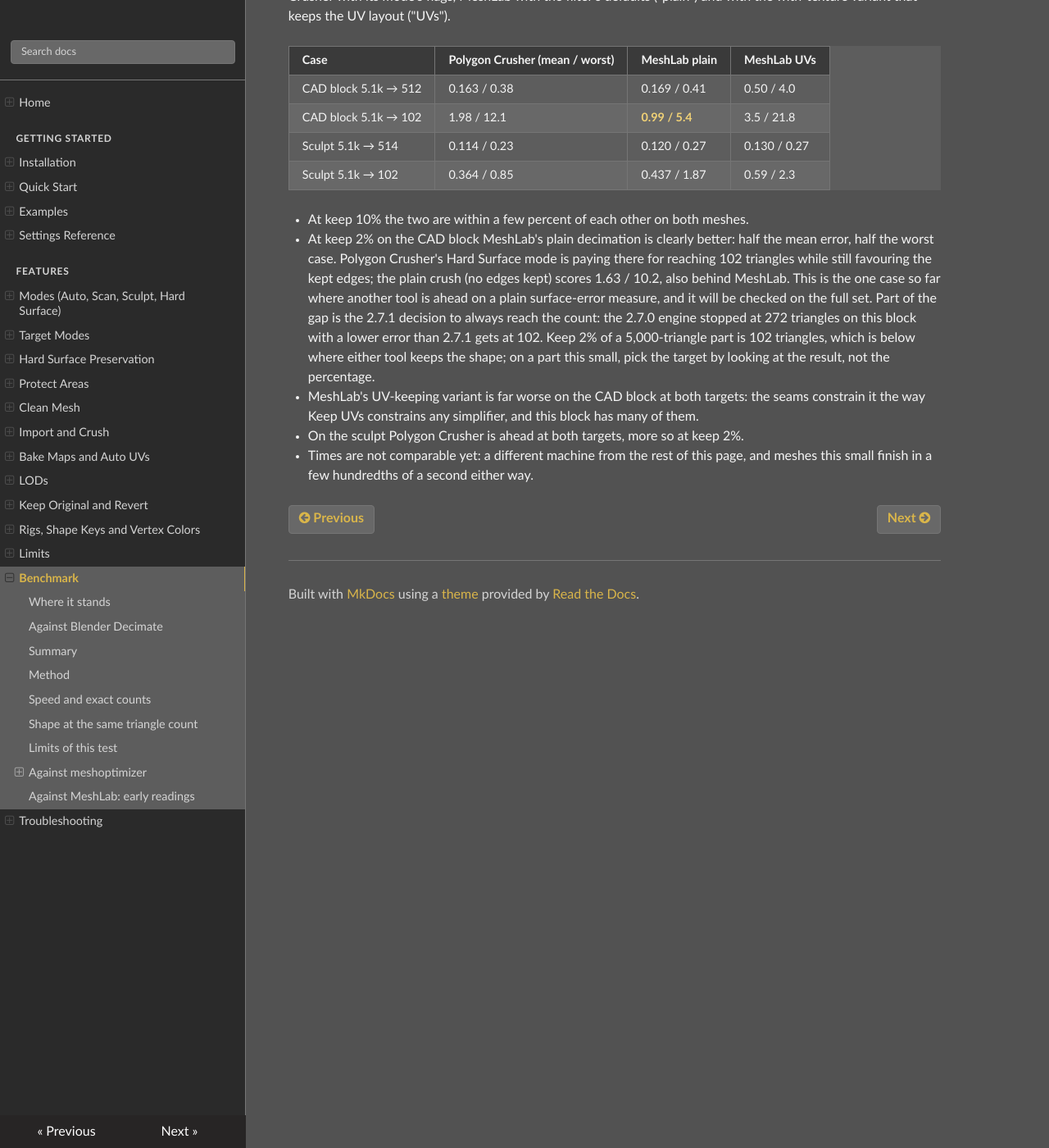
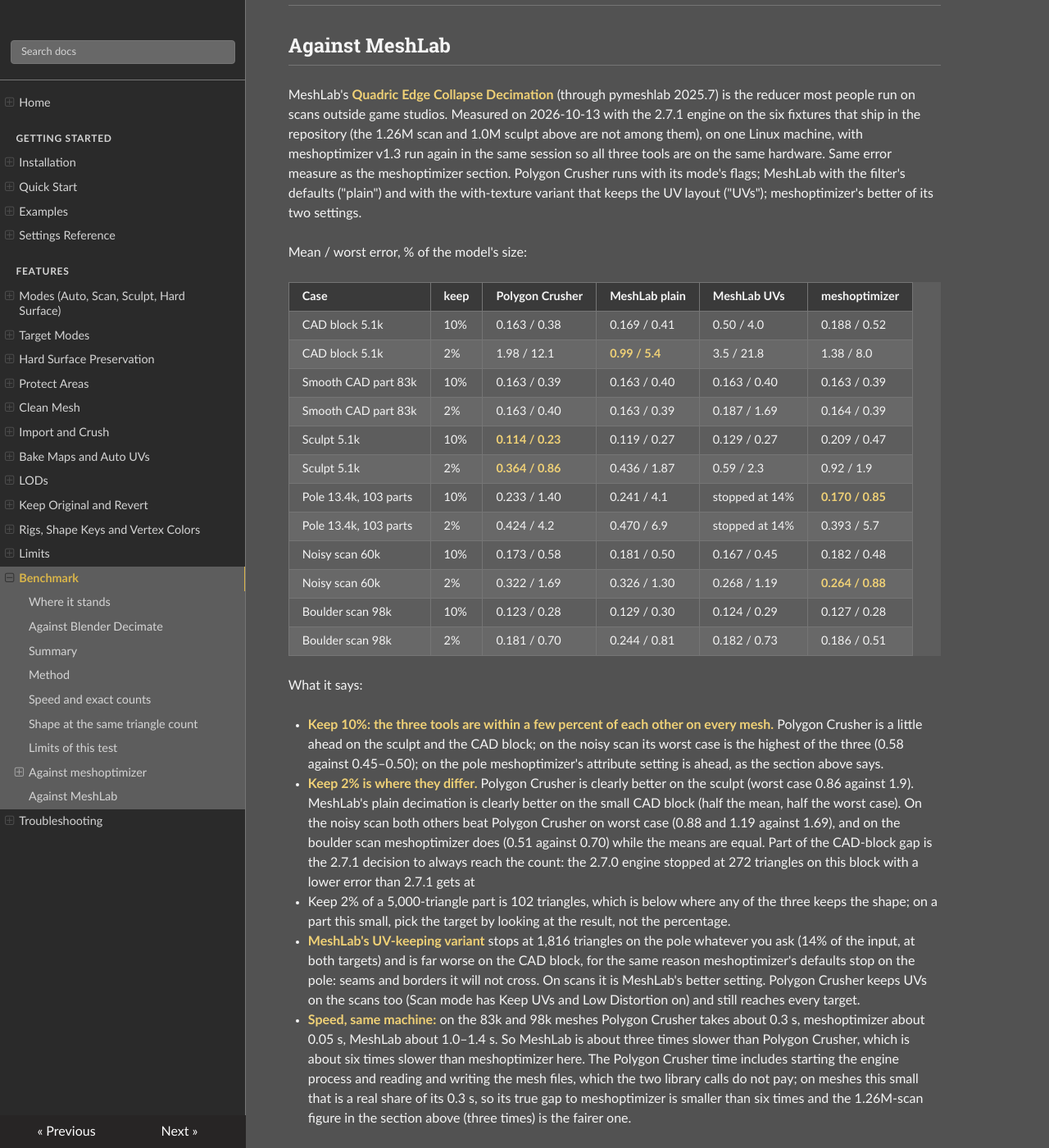
Before and after one commit to henriquevlopes/polygon-crusher-9000-docs, an MkDocs documentation site: the page built from docs/benchmark.md, in a window 1280 px wide and 1400 px high, scrolled down 5257 px. Shown: the whole window at 82% size. Built offline with MkDocs 1.6.1, drawn with Linux system fonts in a browser that asks for light colours; some of the changed text lies outside the part shown.

Commit message:
docs(benchmark): MeshLab on all six fixtures, three tools on one machine
Replaces the two-mesh early readings with the full Linux run: PC ahead on
the sculpt, MeshLab ahead on the small CAD block at keep 2%, meshoptimizer
and MeshLab ahead on the noisy scan's worst case at keep 2%, MeshLab's
UV-keeping variant stalls on the pole; same-machine timings for all three.

Co-Authored-By: Claude Fable 5.1 <noreply@anthropic.com>
Claude-Session: https://claude.ai/code/session_01BzotSynbdfExqM4qMYBT18

```diff
--- a/docs/benchmark.md
+++ b/docs/benchmark.md
@@ -2,9 +2,9 @@
 
 ## Where it stands
 
-Two comparisons have been measured in full, both with the repo's own test
-harnesses, plus a first look at MeshLab on two small meshes. Nothing else
-has been, so this page makes no claims about Simplygon, InstaLOD, ZBrush
+Three comparisons have been measured, all with the repo's own test
+harnesses: Blender Decimate, meshoptimizer and MeshLab. Nothing else has
+been, so this page makes no claims about Simplygon, InstaLOD, ZBrush
 Decimation Master or any other reducer.
 
 **Against Blender Decimate** (2026-10-10, engine 2.3.2):
@@ -31,14 +31,26 @@ Decimation Master or any other reducer.
 - meshoptimizer is about three times faster, on one core; Polygon Crusher
   uses all cores. On a single core the gap would be wider.
 
-**Against MeshLab** (early readings, two meshes, see below): about the
-same at keep 10%; MeshLab's plain decimation is better on the small CAD
-block at keep 2%, and its UV-keeping variant is much worse there.
+**Against MeshLab** (2026-10-13, engine 2.7.1, six meshes, see below):
 
-In short: a match for the best open-source simplifier on surface error,
-slower per core, better integrated for Blender work, and since 2.7.1 no
-longer the tool that falls over on multi-part hard-surface models, without
-being the best one on those either. The sections below show the numbers.
+- About the same at keep 10% on everything; Polygon Crusher a little ahead
+  on the sculpt and the CAD block, MeshLab a little ahead on worst case on
+  the noisy scan.
+- At keep 2% it splits: Polygon Crusher is clearly better on the sculpt,
+  MeshLab clearly better on the small CAD block, and on the noisy scan
+  both meshoptimizer and MeshLab have a lower worst case.
+- MeshLab's UV-keeping variant stops short of the target on the pole and
+  is far worse on the CAD block; its plain decimation reaches every
+  target.
+- On the same machine MeshLab is about three times slower than Polygon
+  Crusher, which is about six times slower than meshoptimizer.
+
+In short: a match for the open-source simplifiers on surface error at
+normal targets, ahead on sculpts, behind on a small CAD part and on the
+worst case of a noisy scan at extreme targets, between the two on speed,
+better integrated for Blender work, and since 2.7.1 no longer the tool
+that falls over on multi-part hard-surface models, without being the best
+one on those either. The sections below show the numbers.
 
 ---
 
@@ -227,42 +239,70 @@ under the time Blender needs to build the result mesh.
 
 ---
 
-## Against MeshLab: early readings
+## Against MeshLab
 
-MeshLab's **Quadric Edge Collapse Decimation** (through pymeshlab
-2025.7) is the reducer most people run on scans outside game studios. It
-was added to the bake-off harness on 2026-10-13 and has so far been run on
-two of the eight fixtures, on Linux, with the 2.7.1 engine. Two small
-meshes are not a verdict; the full set, on the Windows machine used above,
-is still to come. Same error measure as the meshoptimizer section;
-Polygon Crusher with its mode's flags, MeshLab with the filter's defaults
-("plain") and with the with-texture variant that keeps the UV layout
-("UVs").
+MeshLab's **Quadric Edge Collapse Decimation** (through pymeshlab 2025.7)
+is the reducer most people run on scans outside game studios. Measured on
+2026-10-13 with the 2.7.1 engine on the six fixtures that ship in the
+repository (the 1.26M scan and 1.0M sculpt above are not among them), on
+one Linux machine, with meshoptimizer v1.3 run again in the same session so
+all three tools are on the same hardware. Same error measure as the
+meshoptimizer section. Polygon Crusher runs with its mode's flags; MeshLab
+with the filter's defaults ("plain") and with the with-texture variant that
+keeps the UV layout ("UVs"); meshoptimizer's better of its two settings.
 
-| Case | Polygon Crusher (mean / worst) | MeshLab plain | MeshLab UVs |
-|---|---|---|---|
-| CAD block 5.1k → 512 | 0.163 / 0.38 | 0.169 / 0.41 | 0.50 / 4.0 |
-| CAD block 5.1k → 102 | 1.98 / 12.1 | **0.99 / 5.4** | 3.5 / 21.8 |
-| Sculpt 5.1k → 514 | 0.114 / 0.23 | 0.120 / 0.27 | 0.130 / 0.27 |
-| Sculpt 5.1k → 102 | 0.364 / 0.85 | 0.437 / 1.87 | 0.59 / 2.3 |
+Mean / worst error, % of the model's size:
 
-- At keep 10% the two are within a few percent of each other on both
-  meshes.
-- At keep 2% on the CAD block MeshLab's plain decimation is clearly better:
-  half the mean error, half the worst case. Polygon Crusher's Hard Surface
-  mode is paying there for reaching 102 triangles while still favouring the
-  kept edges; the plain crush (no edges kept) scores 1.63 / 10.2, also
-  behind MeshLab. This is the one case so far where another tool is ahead
-  on a plain surface-error measure, and it will be checked on the full set.
-  Part of the gap is the 2.7.1 decision to always reach the count: the
-  2.7.0 engine stopped at 272 triangles on this block with a lower error
-  than 2.7.1 gets at 102. Keep 2% of a 5,000-triangle part is 102
-  triangles, which is below where either tool keeps the shape; on a part
-  this small, pick the target by looking at the result, not the percentage.
-- MeshLab's UV-keeping variant is far worse on the CAD block at both
-  targets: the seams constrain it the way Keep UVs constrains any
-  simplifier, and this block has many of them.
-- On the sculpt Polygon Crusher is ahead at both targets, more so at keep 2%.
-- Times are not comparable yet: a different machine from the rest of this
-  page, and meshes this small finish in a few hundredths of a second
-  either way.
+| Case | keep | Polygon Crusher | MeshLab plain | MeshLab UVs | meshoptimizer |
+|---|---|---|---|---|---|
+| CAD block 5.1k | 10% | 0.163 / 0.38 | 0.169 / 0.41 | 0.50 / 4.0 | 0.188 / 0.52 |
+| CAD block 5.1k | 2% | 1.98 / 12.1 | **0.99 / 5.4** | 3.5 / 21.8 | 1.38 / 8.0 |
+| Smooth CAD part 83k | 10% | 0.163 / 0.39 | 0.163 / 0.40 | 0.163 / 0.40 | 0.163 / 0.39 |
+| Smooth CAD part 83k | 2% | 0.163 / 0.40 | 0.163 / 0.39 | 0.187 / 1.69 | 0.164 / 0.39 |
+| Sculpt 5.1k | 10% | **0.114 / 0.23** | 0.119 / 0.27 | 0.129 / 0.27 | 0.209 / 0.47 |
+| Sculpt 5.1k | 2% | **0.364 / 0.86** | 0.436 / 1.87 | 0.59 / 2.3 | 0.92 / 1.9 |
+| Pole 13.4k, 103 parts | 10% | 0.233 / 1.40 | 0.241 / 4.1 | stopped at 14% | **0.170 / 0.85** |
+| Pole 13.4k, 103 parts | 2% | 0.424 / 4.2 | 0.470 / 6.9 | stopped at 14% | 0.393 / 5.7 |
+| Noisy scan 60k | 10% | 0.173 / 0.58 | 0.181 / 0.50 | 0.167 / 0.45 | 0.182 / 0.48 |
+| Noisy scan 60k | 2% | 0.322 / 1.69 | 0.326 / 1.30 | 0.268 / 1.19 | **0.264 / 0.88** |
+| Boulder scan 98k | 10% | 0.123 / 0.28 | 0.129 / 0.30 | 0.124 / 0.29 | 0.127 / 0.28 |
+| Boulder scan 98k | 2% | 0.181 / 0.70 | 0.244 / 0.81 | 0.182 / 0.73 | 0.186 / 0.51 |
+
+What it says:
+
+- **Keep 10%: the three tools are within a few percent of each other on
+  every mesh.** Polygon Crusher is a little ahead on the sculpt and the
+  CAD block; on the noisy scan its worst case is the highest of the three
+  (0.58 against 0.45–0.50); on the pole meshoptimizer's attribute setting
+  is ahead, as the section above says.
+- **Keep 2% is where they differ.** Polygon Crusher is clearly better on
+  the sculpt (worst case 0.86 against 1.9). MeshLab's plain decimation is
+  clearly better on the small CAD block (half the mean, half the worst
+  case). On the noisy scan both others beat Polygon Crusher on worst case
+  (0.88 and 1.19 against 1.69), and on the boulder scan meshoptimizer does
+  (0.51 against 0.70) while the means are equal. Part of the CAD-block gap
+  is the 2.7.1 decision to always reach the count: the 2.7.0 engine stopped
+  at 272 triangles on this block with a lower error than 2.7.1 gets at
+  102. Keep 2% of a 5,000-triangle part is 102 triangles, which is below
+  where any of the three keeps the shape; on a part this small, pick the
+  target by looking at the result, not the percentage.
+- **MeshLab's UV-keeping variant** stops at 1,816 triangles on the pole
+  whatever you ask (14% of the input, at both targets) and is far worse on
+  the CAD block, for the same reason meshoptimizer's defaults stop on the
+  pole: seams and borders it will not cross. On scans it is MeshLab's
+  better setting. Polygon Crusher keeps UVs on the scans too (Scan mode
+  has Keep UVs and Low Distortion on) and still reaches every target.
+- **Speed, same machine:** on the 83k and 98k meshes Polygon Crusher takes
+  about 0.3 s, meshoptimizer about 0.05 s, MeshLab about 1.0–1.4 s. So
+  MeshLab is about three times slower than Polygon Crusher, which is about
+  six times slower than meshoptimizer here. The Polygon Crusher time
+  includes starting the engine process and reading and writing the mesh
+  files, which the two library calls do not pay; on meshes this small that
+  is a real share of its 0.3 s, so its true gap to meshoptimizer is
+  smaller than six times and the 1.26M-scan figure in the section above
+  (three times) is the fairer one.
+
+Limits: one Linux machine, not the Windows one used for the rest of this
+page; the two large meshes were not run; MeshLab and meshoptimizer each
+have settings beyond the two tried; error is a surface-distance measure and
+does not see shading, UV stretch or whether a hole is still round.
```
